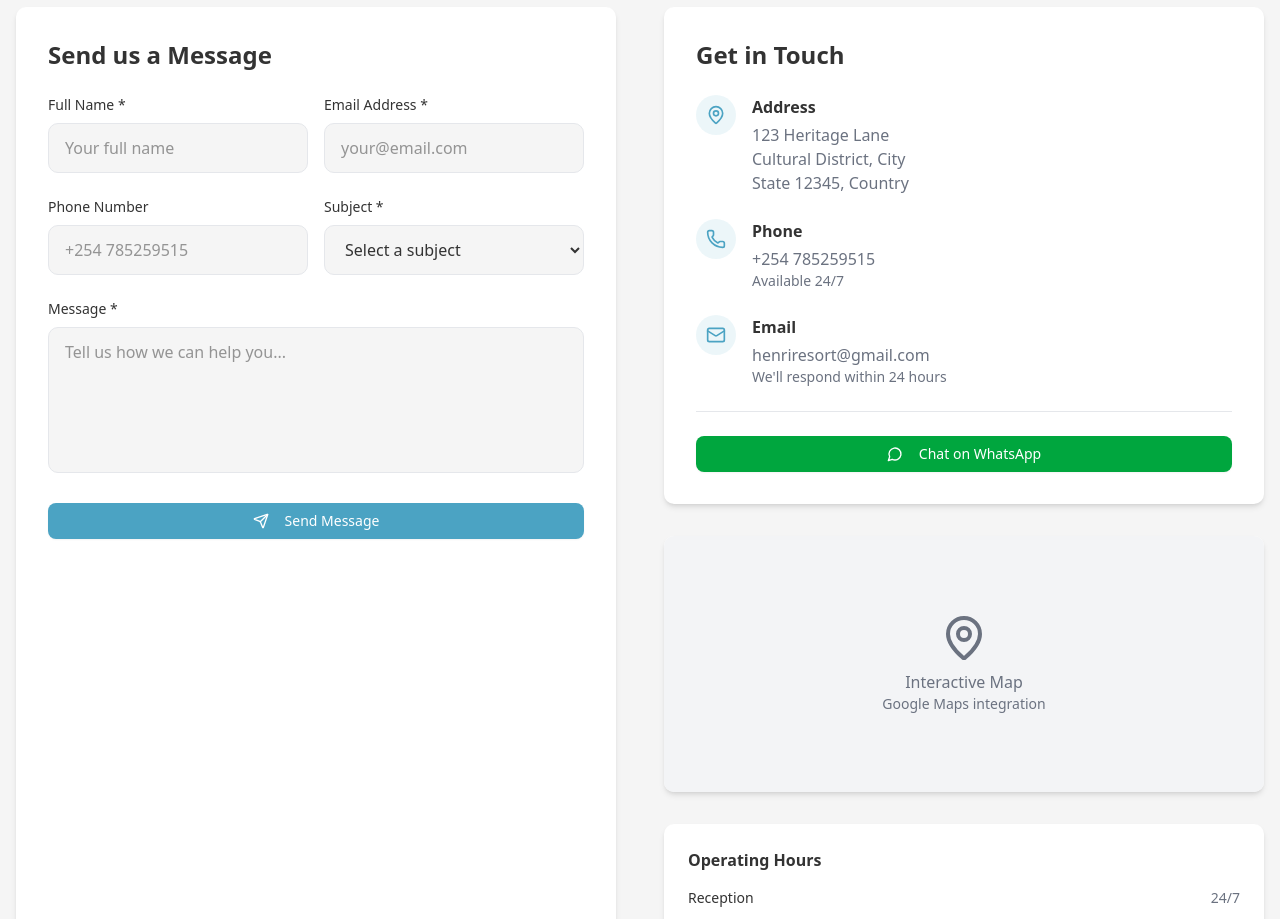
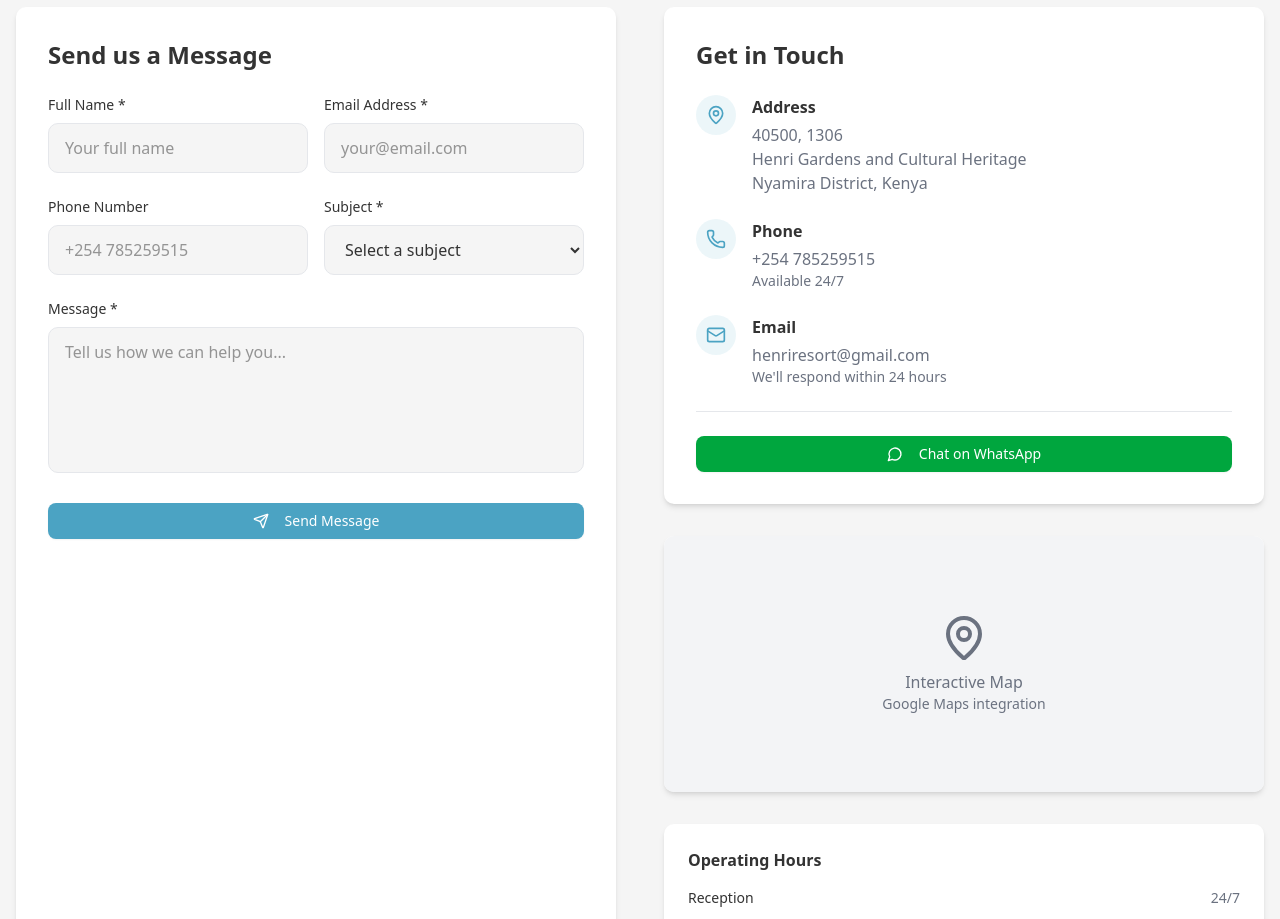
Before and after one commit to sellytechytests-3133/henri-boma-resort, a React (Vite) app: page / in a window 1280 px wide. Shown: the part 8220-9139 px from the top of the page. Built offline with nearby package versions, Linux system fonts and the light colour scheme.

Commit message:
Updated ContactSection and other files

```diff
--- a/src/components/sections/ContactSection.jsx
+++ b/src/components/sections/ContactSection.jsx
@@ -161,9 +161,9 @@ const ContactSection = () => {
                   <div>
                     <h4 className="font-semibold mb-1">Address</h4>
                     <p className="text-muted-foreground">
-                      123 Heritage Lane<br />
-                      Cultural District, City<br />
-                      State 12345, Country
+                      40500, 1306<br />
+                      Henri Gardens and Cultural Heritage <br />
+                      Nyamira District, Kenya
                     </p>
                   </div>
                 </div>
```
